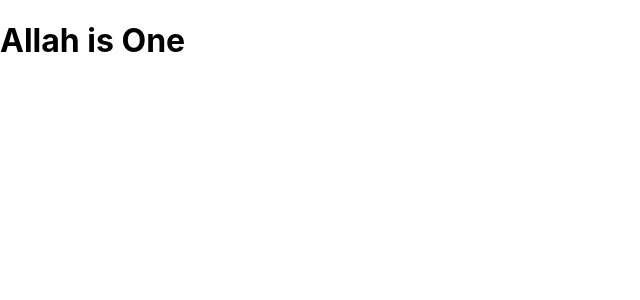
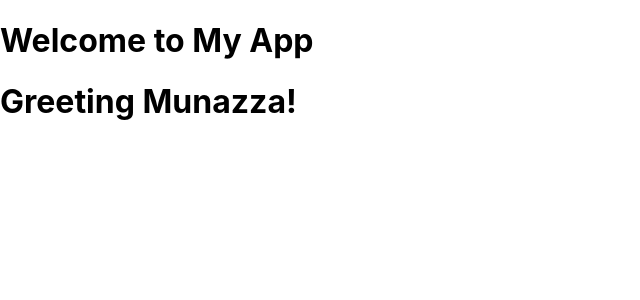
Before and after one commit to SP23-BSE-106/My-FIRST-APP, a React (Create React App) app: page / in a window 1280 px wide. Shown: the top 300 px of the page, without its empty margins (0-640 px from the left). Built offline with nearby package versions, Linux system fonts and the light colour scheme.

Commit message:
Question 1

```diff
--- a/src/App.js
+++ b/src/App.js
@@ -1,11 +1,25 @@
-import logo from './logo.svg';
+
 import './App.css';
-import Fun from './Fun.js';
+// import Fun from './Fun.js';
+// import MY from './MY.js';
 
-function App() {
+import Greeting from "./Greeting";
+
+const App = () => {
   return (
-   <Fun/>
+    <div>
+      <h1>Welcome to My App</h1>
+
+      <Greeting name="Munazza" />
+    </div>
   );
-}
+
+ }
 
 export default App;
+// function App() {
+//   return (
+  //   <div className='App'><Fun/>
+  //  <MY/></div>
+
+//   );
--- /dev/null
+++ b/src/Greeting.js
@@ -0,0 +1,7 @@
+function Greeting(props){
+    const n=props.name;
+    return (<h1>Greeting {n}!</h1>)
+
+}
+
+  export default Greeting;
--- a/src/MY.js
+++ b/src/MY.js
@@ -1,4 +1,4 @@
 function MY(){
-
+return (<h1> TOTAL  {20+5} </h1>);
 }
 export default MY;
```
